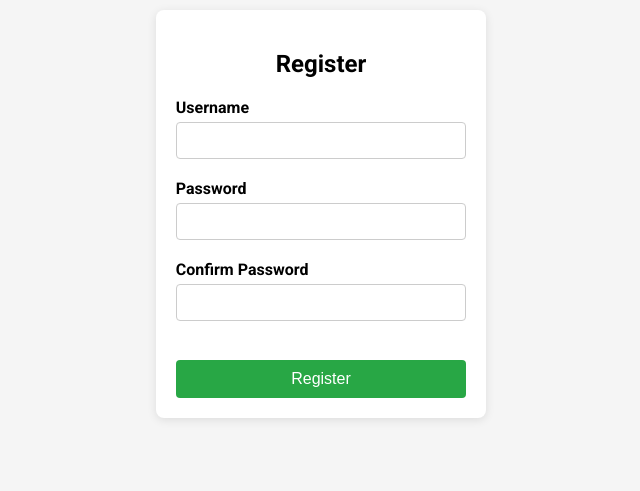
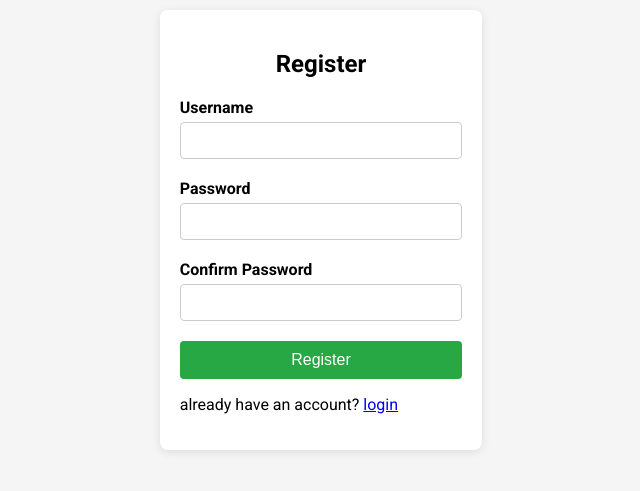
Before and after one commit to TomasPino5/AuthFlow-API, a Node server app: template views/register.ejs in a window 1280 px wide. Shown: the top 491 px of the page, without its empty margins (319-959 px from the left). Run offline with Node 20, Linux system fonts and the light colour scheme; the template is opened without the code that fills it, so the values that code supplies are empty.

Commit message:
improvements

```diff
--- a/validations.js
+++ b/validations.js
@@ -4,16 +4,18 @@ import { User } from './db-controller.js'
 export class Validations {
     static async createValidations(username, password) {
         if(!isNaN(Number(username))) throw new Error("El nombre de usuario debe tener una letra como minimo");
-        if(username.length <= 3) throw new Error("El nombre de usuario debe tener 4 caracteres como minimo");
+        if(username.length <= 6) throw new Error("El nombre de usuario debe tener 6 caracteres como minimo");
         if(username.length > 12) throw new Error("El nombre de usuario debe tener 12 caracteres como maximo");
-        if(username == password) throw new Error("El nombre de usuario debe ser distinto a la contraseña");
+        if(!/^[A-Za-z0-9]+$/.test(username)) throw new Error("El nombre de usuario solo puede contener letras y números, sin espacios ni caracteres especiales");
 
         const user = await User.findOne({ username })
         if (user) throw new Error('El usuario ya existe')
 
+        if(username == password) throw new Error("La contraseña debe ser distinta al nombre de usuario");
         if(typeof password !== "string") throw new Error("La contraseña debe tener una letra como minimo");
-        if(password.length <= 3) throw new Error("La contraseña debe tener 4 caracteres como minimo");
-        if(password.length > 12) throw new Error("La contraseña debe tener 12 caracteres como maximo");
+        if(password.length <= 7) throw new Error("La contraseña debe tener 8 caracteres como minimo");
+        if(!/^(?=.*[A-Z]|.*[!@#$%^&*()_\-+=\[\]{};:'",.<>/?\\|`~]).+$/.test(password)) throw new Error("La contraseña debe tener almenos un caracter especial o una mayuscula");
+        if(password.length > 16) throw new Error("La contraseña debe tener 16 caracteres como maximo");
     }
 
     static async loginValidations(username, password) {
--- a/views/index.ejs
+++ b/views/index.ejs
@@ -32,9 +32,9 @@
                             <input type="text" id="login-username" name="username" required>
                             <label for="login-password">Password</label>
                             <input type="password" id="login-password" name="password" required>
+                            <span>&nbsp;</span>
                             <button type="submit">Login</button>
                             <p>New user? <a href="/register">register</a></p>
-                            <span>&nbsp;</span>
                         </form>
                     </div>
                     <% } %>
--- a/views/index.js
+++ b/views/index.js
@@ -1,10 +1,12 @@
-import { inputValidations } from "./validations.js"
+import { inputUserValidations, inputPassValidations, inputConfirmPassValidations } from "./validations.js"
 
 const $ = el => document.querySelector(el)
 const loginForm = $('#login-form')
 const loginSpan = $('#login-form span')
 const registerForm = $('#register-form')
-const registerSpan = $('#register-form span')
+const registerUserSpan = $('#register-username-span')
+const registerPassSpan = $('#register-password-span')
+const confirmPassSpan = $('#register-confirmPassword-span')
 const logoutButton = $('#close-session')
 const registerPass = $('#register-password')
 const confirmPass = $('#resgister-confirm-password')
@@ -14,7 +16,9 @@ const registerUser = $('#register-username')
 const arr = [registerUser, registerPass, confirmPass]
 arr.forEach(element => {
     element?.addEventListener("input", () => {
-        inputValidations(registerUser, registerPass, confirmPass, registerSpan)
+        inputUserValidations(registerUser, registerUserSpan)
+        inputPassValidations(registerUser, registerPass, registerPassSpan)
+        inputConfirmPassValidations(registerUser, registerPass, confirmPass, confirmPassSpan)
     })
 });
 
@@ -51,9 +55,9 @@ registerForm?.addEventListener('submit', e => {
     const username = $('#register-username').value
     const password = $('#register-password').value
     const confirmPassword = $('#resgister-confirm-password').value
-    if (password != confirmPassword) {
-        registerSpan.innerText = "Las contraseñas no coinciden"
-        registerSpan.style.color = "red"
+    if (password !== confirmPassword) {
+        confirmPassSpan.innerText = "Las contraseñas no coinciden"
+        confirmPassSpan.style.color = "red"
         return
     }
     fetch('/register', {
@@ -65,8 +69,8 @@ registerForm?.addEventListener('submit', e => {
     })
         .then(async res => {
             if (res.ok) {
-                registerSpan.innerText = 'Usuario Registrado. Entrando...'
-                registerSpan.style.color = 'green'
+                confirmPassSpan.innerText = 'Usuario Registrado. Entrando...'
+                confirmPassSpan.style.color = 'green'
                 setTimeout(() => {
                     fetch('/login', {
                         method: 'POST',
@@ -86,9 +90,11 @@ registerForm?.addEventListener('submit', e => {
                         })
                 }, 1200)
             } else {
-                const errorData = await res.json()
-                registerSpan.innerText = errorData.message || 'Error al registrar usuario'
-                registerSpan.style.color = 'red'
+                if (registerUserSpan == '' || registerPassSpan == '' || confirmPassSpan == '') {
+                    const errorData = await res.json()
+                    confirmPassSpan.innerText = errorData.message || 'Error al registrar usuario'
+                    confirmPassSpan.style.color = 'red'
+                }
             }
         })
 })
--- a/views/register.ejs
+++ b/views/register.ejs
@@ -20,12 +20,15 @@
                 <h2>Register</h2>
                 <label for="register-username">Username</label>
                 <input type="text" id="register-username" name="username" required>
+                <span id="register-username-span"></span>
                 <label for="register-password">Password</label>
                 <input type="password" id="register-password" name="password" required>
+                <span id="register-password-span"></span>
                 <label for="register-confirm-password">Confirm Password</label>
                 <input type="password" id="resgister-confirm-password" name="confirm-password" required>
-                <span>&nbsp;</span>
+                <span id="register-confirmPassword-span"></span>
                 <button type="submit">Register</button>
+                <p>already have an account? <a href="/login">login</a></p>
             </form>
         </div>
     <% } %>
--- a/views/validations.js
+++ b/views/validations.js
@@ -1,30 +1,73 @@
-export const inputValidations = (registerUser, registerPass, confirmPass, registerSpan) => {
-    if (registerPass.value && confirmPass.value && registerPass.value !== confirmPass.value) {
-        registerSpan.innerText = "Las contraseñas no coinciden"
-        registerSpan.style.color = 'red'
+
+export const inputUserValidations = (registerUser, registerUserSpan) => {
+    if (registerUser.value.length > 12) {
+        registerUserSpan.innerText = "El nombre de usuario debe tener 12 caracteres como maximo"
+        registerUserSpan.style.color = 'red'
         return false;
-    } else if (registerPass.value.length > 12 || confirmPass.value.length > 12) {
-        registerSpan.innerText = "La contraseña debe tener 12 caracteres como maximo"
-        registerSpan.style.color = 'red'
-        return false;
-    } else if (registerPass.value == registerUser.value || confirmPass.value == registerUser.value) {
-        registerSpan.innerText = "La contraseña debe ser distinta al nombre de usuario"
-        registerSpan.style.color = 'red'
+    } else if (registerUser.value && registerUser.value.length < 6) {
+        registerUserSpan.innerText = "El nombre de usuario debe tener 6 caracteres como minimo"
+        registerUserSpan.style.color = 'red'
         return false;
     } else if (!isNaN(Number(registerUser.value)) && registerUser.value.length > 3) {
-        registerSpan.innerText = "El nombre de usuario debe tener una letra como minimo"
-        registerSpan.style.color = 'red'
+        registerUserSpan.innerText = "El nombre de usuario debe tener una letra como minimo"
+        registerUserSpan.style.color = 'red'
         return false;
-    } else if (registerUser.value.length > 12) {
-        registerSpan.innerText = "El nombre de usuario debe tener 12 caracteres como maximo"
-        registerSpan.style.color = 'red'
-        return false;
-    } else if (!/^[A-Za-z0-9]+$/.test(registerUser.value)) {
-        registerSpan.innerText = "El nombre de usuario solo puede contener letras y números, sin espacios ni caracteres especiales";
-        registerSpan.style.color = 'red';
+    } else if (!/^[a-z0-9]+$/.test(registerUser.value) && registerUser.value.length > 0) {
+        registerUserSpan.innerText = "El nombre de usuario solo puede contener letras y números, sin espacios, caracteres especiales y/o mayusculas";
+        registerUserSpan.style.color = 'red';
         return false;
     } else {
-        registerSpan.innerText = ""
+        registerUserSpan.innerText = ""
+        return true
+    }
+}
+
+export const inputPassValidations = (registerUser, registerPass, registerPassSpan) => {
+    if (registerPass.value.length > 16) {
+        registerPassSpan.innerText = "La contraseña debe tener 16 caracteres como maximo"
+        registerPassSpan.style.color = 'red'
+        return false;
+    } else if (registerPass.value && registerPass.value.length < 8) {
+        registerPassSpan.innerText = "La contraseña debe tener 8 caracteres como minimo"
+        registerPassSpan.style.color = 'red'
+        return false;
+    } else if (registerPass.value && (registerPass.value == registerUser.value)) {
+        registerPassSpan.innerText = "La contraseña debe ser distinta al nombre de usuario"
+        registerPassSpan.style.color = 'red'
+        return false;
+    } else if (!/^(?=.*[A-Z]|.*[!@#$%^&*()_\-+=\[\]{};:'",.<>/?\\|`~]).+$/.test(registerPass.value) && registerPass.value) {
+        registerPassSpan.innerText = "La contraseña debe tener almenos un caracter especial o una mayuscula";
+        registerPassSpan.style.color = 'red';
+        return false;
+    } else {
+        registerPassSpan.innerText = ""
         return true;
     }
 }
+
+export const inputConfirmPassValidations = (registerUser, registerPass, confirmPass, confirmPassSpan) => {
+    if (confirmPass.value.length > 16) {
+        confirmPassSpan.innerText = "La contraseña debe tener 16 caracteres como maximo"
+        confirmPassSpan.style.color = 'red'
+        return false;
+    } else if (confirmPass.value.length < 8 && confirmPass.value) {
+        confirmPassSpan.innerText = "La contraseña debe tener 8 caracteres como minimo"
+        confirmPassSpan.style.color = 'red'
+        return false;
+    } else if (confirmPass.value && (confirmPass.value == registerUser.value)) {
+        confirmPassSpan.innerText = "La contraseña debe ser distinta al nombre de usuario"
+        confirmPassSpan.style.color = 'red'
+        return false;
+    } else if (!/^(?=.*[A-Z]|.*[!@#$%^&*()_\-+=\[\]{};:'",.<>/?\\|`~]).+$/.test(confirmPass.value) && confirmPass.value) {
+        confirmPassSpan.innerText = "La contraseña debe tener almenos un caracter especial o una mayuscula";
+        confirmPassSpan.style.color = 'red';
+        return false;
+    } else if ((registerPass.value && confirmPass.value) && (registerPass.value !== confirmPass.value)) {
+        confirmPassSpan.innerText = "Las contraseñas no coinciden"
+        confirmPassSpan.style.color = 'red'
+        return false;
+    } else {
+        confirmPassSpan.innerText = ""
+        return true;
+    }
+}
```
Also changed, not shown: db/User.json (+1 -1 lines).
